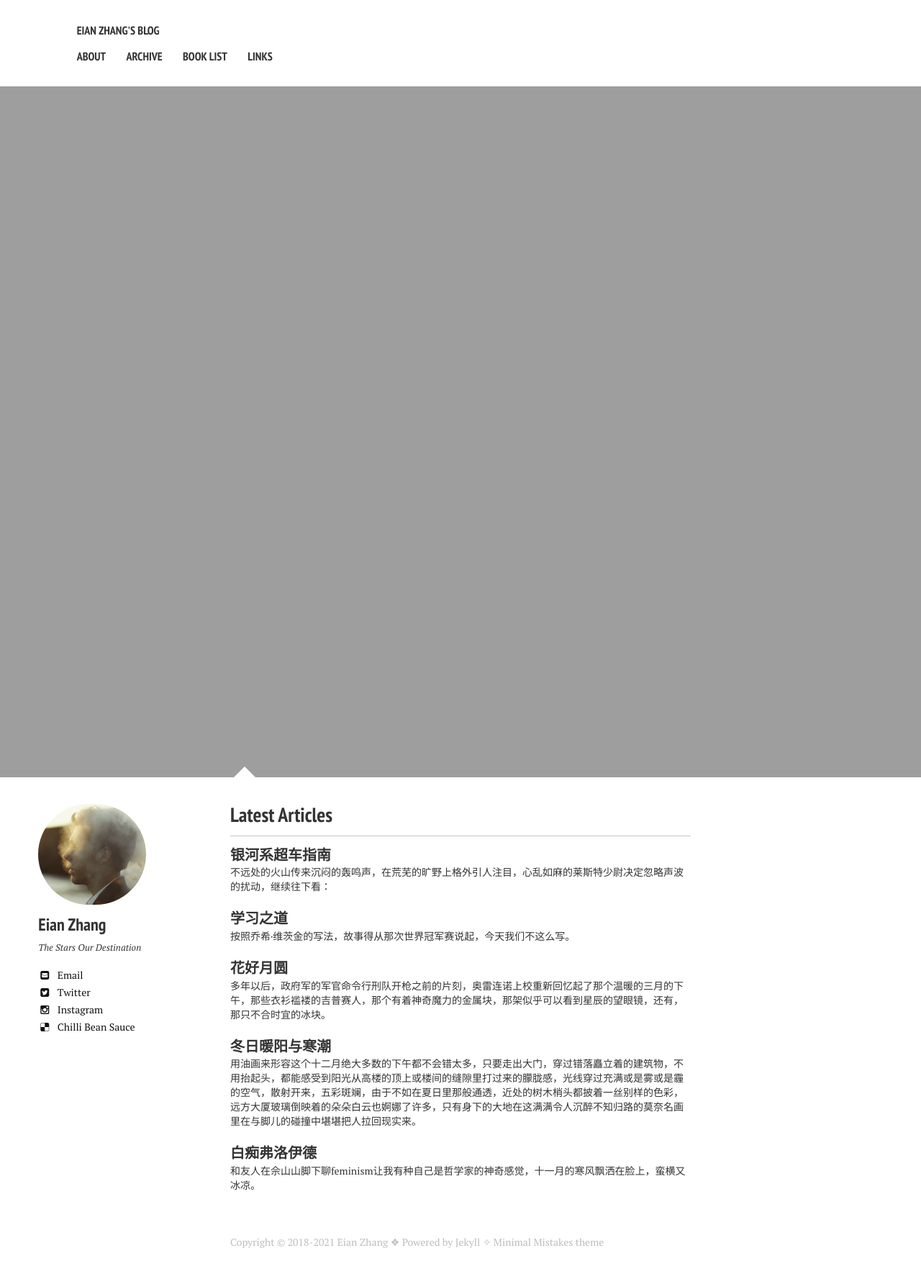
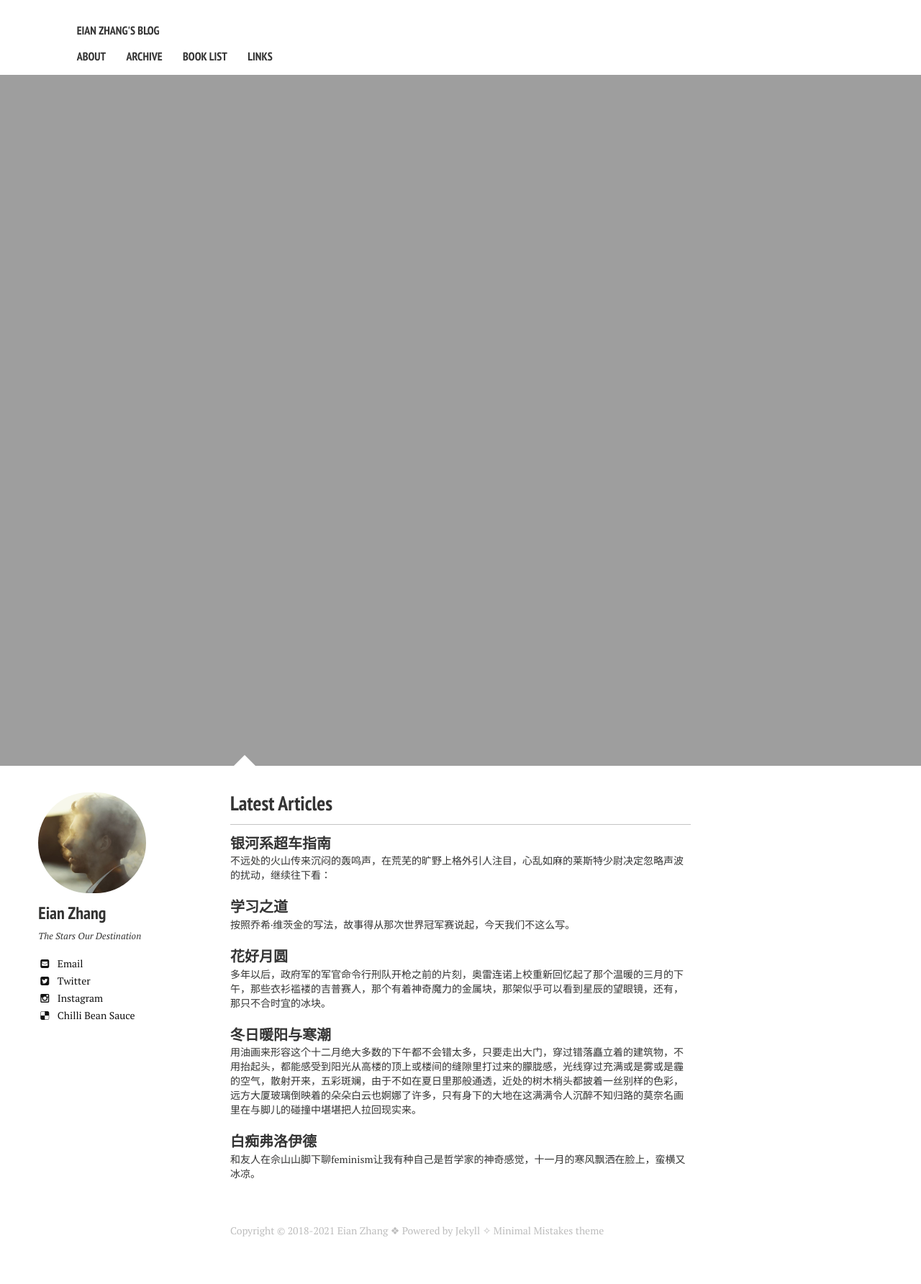
Before and after one commit to jarynzhang/eianzhang.github.io, a Jekyll site: the page built from index.md, in a window 1280 px wide. Shown: the whole page at 72% size. Built offline with Jekyll 4.4.1, drawn with Linux system fonts in a browser that asks for light colours; nearby versions of some CDN libraries.

Commit message:
4.94 onelaststep

```diff
--- a/_sass/page.scss
+++ b/_sass/page.scss
@@ -18,7 +18,6 @@ body {
 	font-family: $heading-font;
 	font-weight: 700;
 	text-transform: uppercase;
-	@include clearfix;
 }
 
 /* Site name */
```
